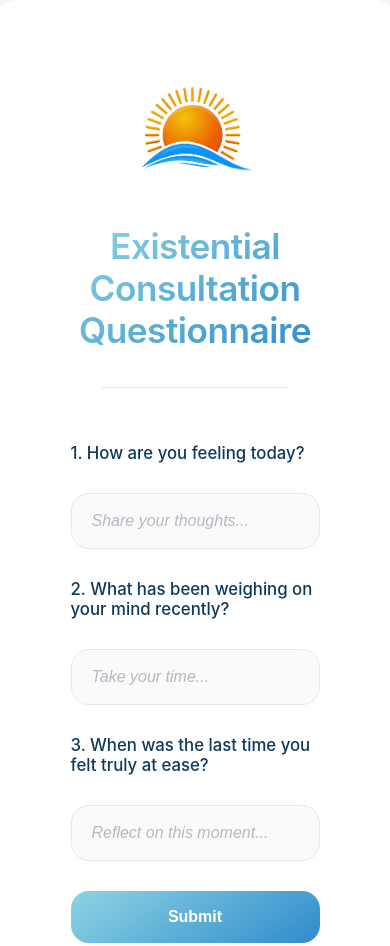
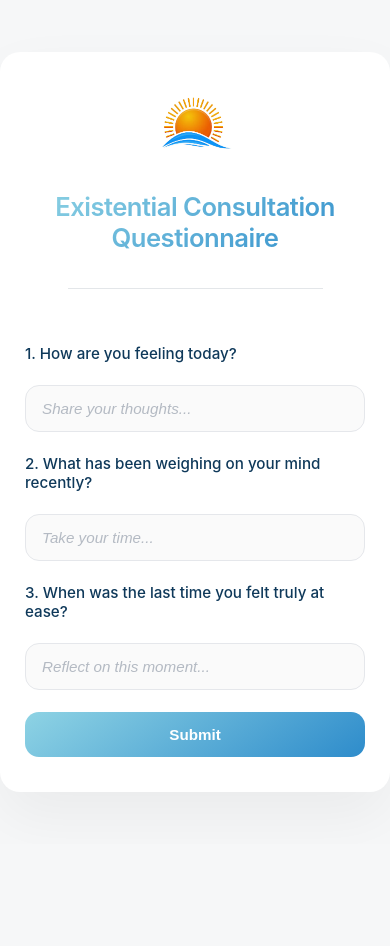
Before and after one commit to mha55ann/forms-template, a plain HTML site: page index.html in a window 390 px wide. Shown: the top 946 px of the page. After the commit the page ends 844 px from the top, so only its background shows below. Drawn offline with Linux system fonts and the light colour scheme.

Commit message:
Add mobile optimization for styles
Added mobile optimization styles to improve responsiveness.

```diff
--- a/style.css
+++ b/style.css
@@ -106,3 +106,34 @@ input::placeholder {
   color: #b4bac3;
   font-style: italic;
 }
+/* MOBILE OPTIMIZATION */
+@media (max-width: 600px) {
+  .container {
+    padding: 35px 25px;   /* waaay more breathable on mobile */
+    border-radius: 20px;
+    max-width: 95%;
+  }
+
+  .icon {
+    width: 80px;
+  }
+
+  .h_1 {
+    font-size: 1.6rem;   /* fits better */
+  }
+
+  input,
+  button {
+    padding: 14px 16px;
+    font-size: 0.95rem;
+    border-radius: 14px;
+  }
+
+  label {
+    font-size: 0.95rem;
+  }
+
+  .form {
+    gap: 22px; /* slightly tighter spacing on mobile */
+  }
+}
```
